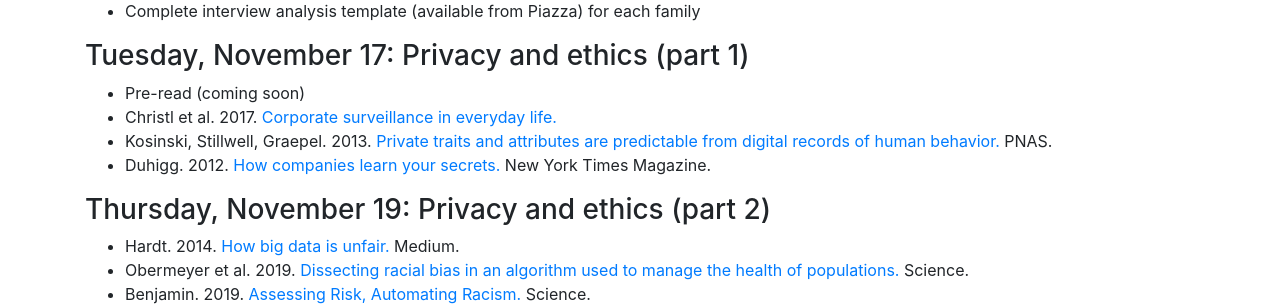
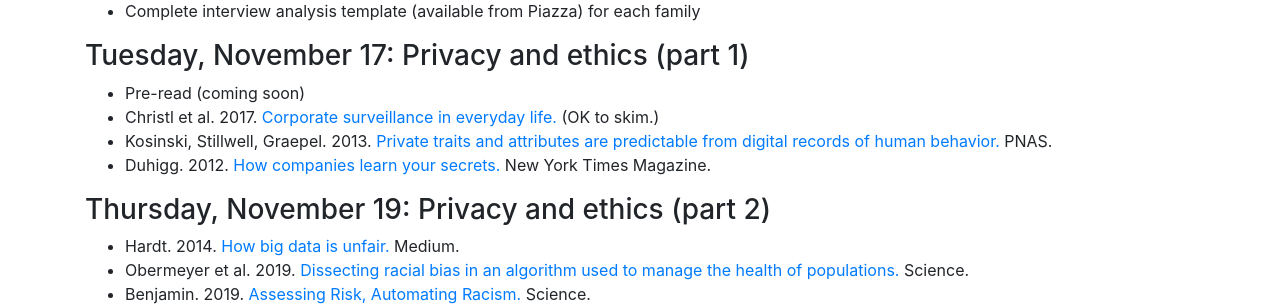
Before and after one commit to msalganik/cos597E-soc555_f2020, a Jekyll site: the page built from schedule.md, in a window 1280 px wide and 900 px high, scrolled down 3748 px. Shown: the part 440-746 px from the top of the window. Built offline with Jekyll 4.4.1, drawn with Linux system fonts in a browser that asks for light colours; comment, search, counter and statistics services are not loaded.

Commit message:
Update schedule.md

```diff
--- a/schedule.md
+++ b/schedule.md
@@ -185,7 +185,7 @@ Reading question (these questions are designed to help you think about the readi
 ### Tuesday, November 17: Privacy and ethics (part 1)
 
 - Pre-read (coming soon)
-- Christl et al. 2017. [Corporate surveillance in everyday life.](https://crackedlabs.org/dl/CrackedLabs_Christl_CorporateSurveillance.pdf)
+- Christl et al. 2017. [Corporate surveillance in everyday life.](https://crackedlabs.org/dl/CrackedLabs_Christl_CorporateSurveillance.pdf) (OK to skim.)
 - Kosinski, Stillwell, Graepel. 2013. [Private traits and attributes are predictable from digital records of human behavior.](https://www.pnas.org/content/110/15/5802) PNAS.
 - Duhigg. 2012. [How companies learn your secrets.](https://www.nytimes.com/2012/02/19/magazine/shopping-habits.html) New York Times Magazine.
 
```
